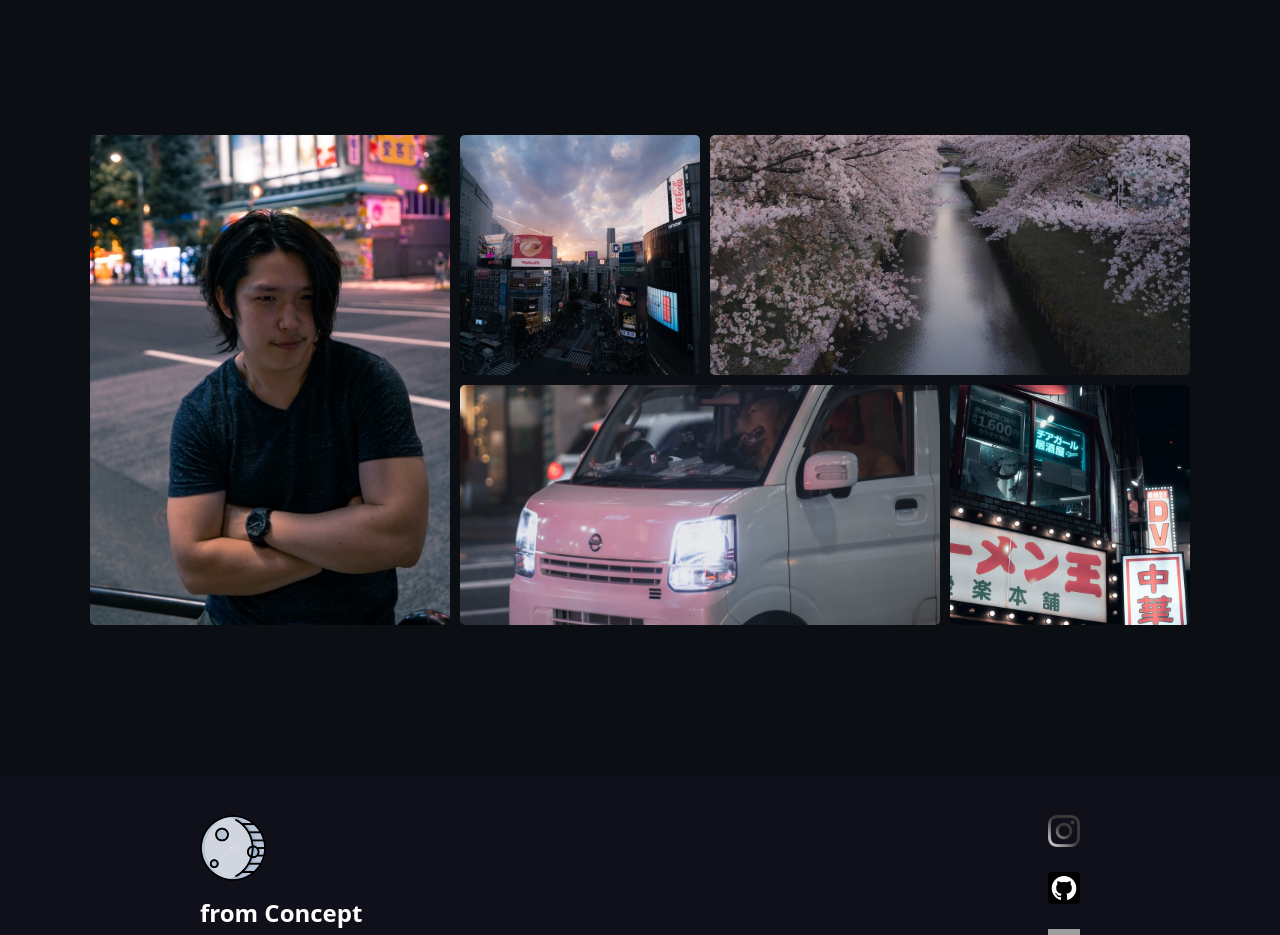
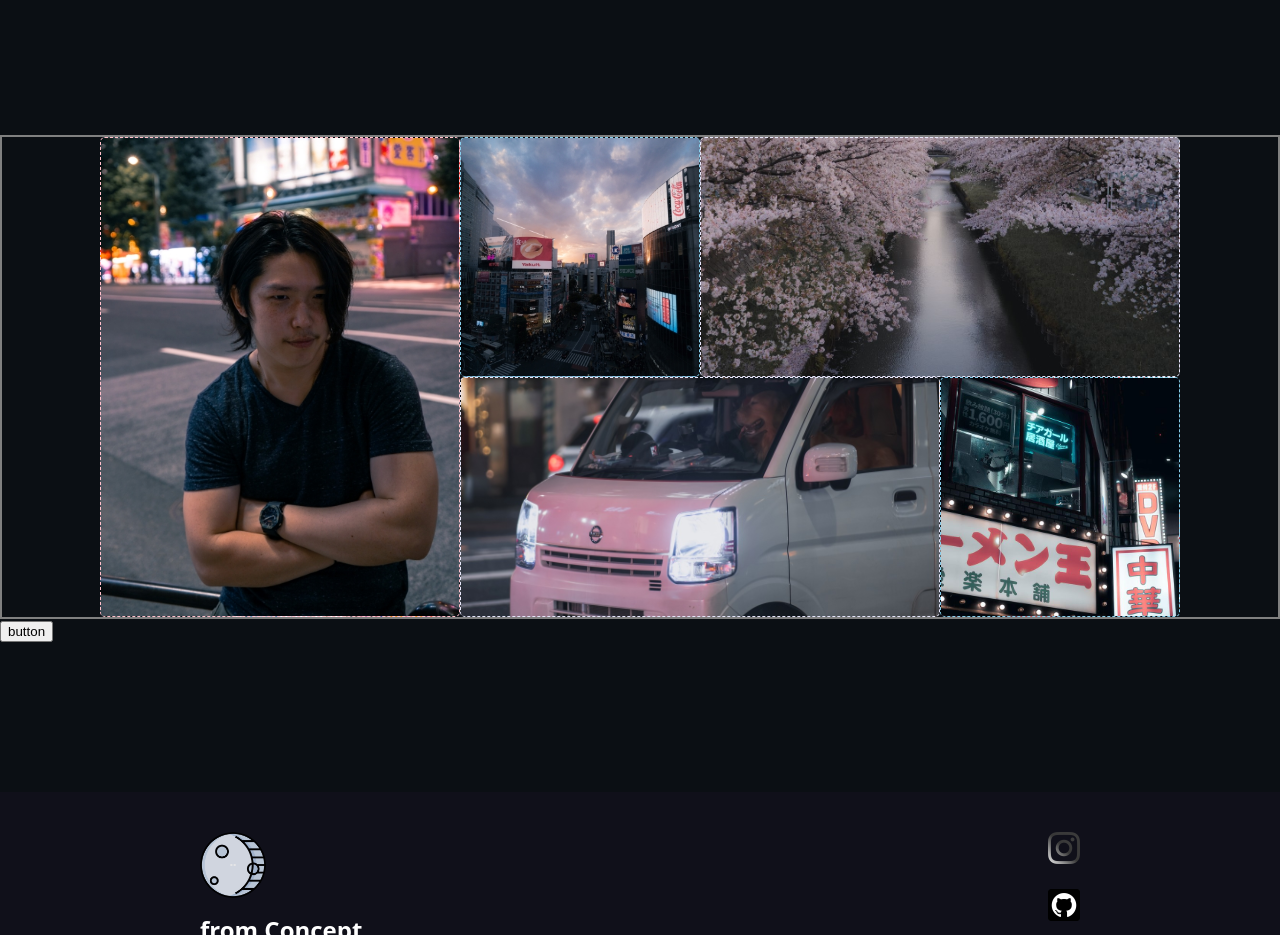
Before and after one commit to haharimoto/react-profile, a React (Vite) app: page / in a window 1280 px wide. Shown: the part 2520-3455 px from the top of the page. Built offline with nearby package versions, Linux system fonts and the light colour scheme; grey boxes are pictures that could not be loaded.

Commit message:
expanding grid in the Content section

```diff
--- a/src/App.css
+++ b/src/App.css
@@ -419,10 +419,10 @@ margin-right: auto;
 .grid-container {
   display: grid;
   justify-content: center;
-  grid-template-columns: 360px 240px 230px 240px;
-  grid-template-rows: 240px 240px;
-  gap: 10px;
-  /* border: gray 1px dashed; */
+  grid-template-columns: repeat(9, 120px);
+  grid-template-rows: repeat(4, 120px);
+  /* gap: 10px; */
+  border: gray 2px solid;
 }
 
 .grid-container > div {
@@ -435,23 +435,44 @@ margin-right: auto;
   transition: 0.25s ease-in-out;
 }
 
+.grid-container--portrait {
+  border: pink 1px dashed;
+  width: 360px;
+  height: 480px;
+}
+
 /* object-fit property does not work on background-image */
-.grid-container--portrait {
+.grid-container--portrait.first {
   position: relative;
-  width: 360px;
-  height: 490px;
-  grid-row: 1 / 3;
-  grid-column: 1;
+  grid-row: 1 / 5;
+  grid-column: 1 / 4;
   background-image: url('../public/grid/harimoto.jpg');
   background-position: right 0px;
   background-size: cover;
   display: flex;
   justify-content: center;
   align-items: center;
-  /* border: pink 1px dashed; */
 }
 
-.grid-container--portrait::before {
+.grid-container--portrait.second {
+  position: relative;
+  grid-row: 5 / 9;
+  grid-column: 7 / 10;
+  /* background-image: url('../public/grid/harimoto.jpg'); */
+  background-position: right 0px;
+  background-size: cover;
+}
+
+.grid-container--portrait.third {
+  position: relative;
+  grid-row: 9 / 13;
+  grid-column: 1 / 5;
+  /* background-image: url('../public/grid/harimoto.jpg'); */
+  background-position: right 0px;
+  background-size: cover;
+}
+
+.grid-container--portrait.first::before {
   content: "";
   position: absolute;
   top: 0;
@@ -464,11 +485,11 @@ margin-right: auto;
   transition: opacity 0.5s ease-in-out;
 }
 
-.grid-container--portrait:hover::before {
+.grid-container--portrait.first:hover::before {
   opacity: 0.6;
 }
 
-.grid-container--portrait--text {
+.grid-container--portrait.first--text {
   position: relative;
   color: rgba(255, 255, 255, 0.5);
   cursor: default;
@@ -476,19 +497,19 @@ margin-right: auto;
   transition: opacity 0.5s ease-in-out;
 }
 
-.grid-container--portrait:hover .grid-container--portrait--text {
+.grid-container--portrait.first:hover .grid-container--portrait.first--text {
   opacity: 1;
 }
 
 .grid-container--landscape {
   width: 480px;
   height: 240px;
-  /* border: lavender 1px dashed; */
+  border: lavender 1px dashed;
 }
 
 .grid-container--landscape.first {
-  grid-row: 1;
-  grid-column: 3 / 4;
+  grid-row: 1 / 3;
+  grid-column: 6 / 12;
   background-image: url('../public/grid/sakura.jpg');
   background-position: center;
   background-size: cover;
@@ -503,9 +524,27 @@ margin-right: auto;
 }
 
 .grid-container--landscape.second {
-  grid-row: 2;
-  grid-column: 2 / 3;
+  grid-row: 3 / 5;
+  grid-column: 4 / 8;
   background-image: url('../public/grid/doggos.jpg');
+  background-position: center;
+  background-size: cover;
+  transition: 0.5s ease-in-out;
+}
+
+.grid-container--landscape.third {
+  grid-row: 5 / 7;
+  grid-column: 1 / 5;
+  /* background-image: url('../public/grid/doggos.jpg'); */
+  background-position: center;
+  background-size: cover;
+  transition: 0.5s ease-in-out;
+}
+
+.grid-container--landscape.fourth {
+  grid-row: 7 / 9;
+  grid-column: 3 / 7;
+  /* background-image: url('../public/grid/doggos.jpg'); */
   background-position: center;
   background-size: cover;
   transition: 0.5s ease-in-out;
@@ -521,21 +560,37 @@ margin-right: auto;
 .grid-container--square {
   width: 240px;
   height: 240px;
-  /* border: skyblue 1px dashed; */
+  border: skyblue 1px dashed;
 }
 
 .grid-container--square.first {
-  grid-row: 1;
-  grid-column: 2;
+  grid-row: 1 / 3;
+  grid-column: 4 / 6;
   background-image: url('../public/grid/shibuyaSunset.jpg');
   background-position: center;
   background-size: cover;
 }
 
 .grid-container--square.second {
-  grid-row: 2;
-  grid-column: 4;
+  grid-row: 3 / 5;
+  grid-column: 8 / 10;
   background-image: url('../public/grid/ramen.jpg');
+  background-position: center;
+  background-size: cover;
+}
+
+.grid-container--square.third {
+  grid-row: 5 / 7;
+  grid-column: 5 / 7;
+  /* background-image: url('../public/grid/ramen.jpg'); */
+  background-position: center;
+  background-size: cover;
+}
+
+.grid-container--square.fourth {
+  grid-row: 7 / 9;
+  grid-column: 1 / 3;
+  /* background-image: url('../public/grid/ramen.jpg'); */
   background-position: center;
   background-size: cover;
 }
--- a/src/components/Content.jsx
+++ b/src/components/Content.jsx
@@ -1,19 +1,54 @@
 import React from 'react'
+import { useState } from 'react'
 
 function Content() {
+  const [isShowMore, setIsShowMore] = useState(false)
+
+  const gridStyles = isShowMore ? {
+    gridTemplateRows: 'repeat(12, 120px)'
+  } : {}
+
   return (
     <div id='content'>
-      <div className="grid-container">
-        <div className="grid-container--portrait">
-          <div className='grid-container--portrait--text'>
+      <div className="grid-container" style={gridStyles}>
+
+        <div className="grid-container--portrait first">
+          <div className='grid-container--portrait first--text'>
             Me in 2020<br />When I Started Photography
           </div>
         </div>
         <div className="grid-container--square first"></div>
+        <div className="grid-container--square second"></div>
         <div className="grid-container--landscape first"></div>
         <div className="grid-container--landscape second"></div>
-        <div className="grid-container--square second"></div>
+
+        {isShowMore && (
+          <>
+            <div className="grid-container--portrait second">
+              <div className="grid-container--portrait second--text">
+                Second Portrait
+              </div>
+            </div>
+            <div className="grid-container--portrait third">
+              <div className="grid-container--portrait third--text">
+                Third Portrait
+              </div>
+            </div>
+            <div className="grid-container--landscape third"></div>
+            <div className="grid-container--landscape fourth"></div>
+            {/* <div className="grid-container--landscape fifth"></div>
+            <div className="grid-container--landscape sixth"></div> */}
+            <div className="grid-container--square third"></div>
+            <div className="grid-container--square fourth"></div>
+            {/* <div className="grid-container--square fifth"></div>
+            <div className="grid-container--square sixth"></div> */}
+
+
+          </>
+         )
+        }
       </div>
+      <button onClick={() => {setIsShowMore(!isShowMore)}}>button</button>
     </div>
   )
 }
```
